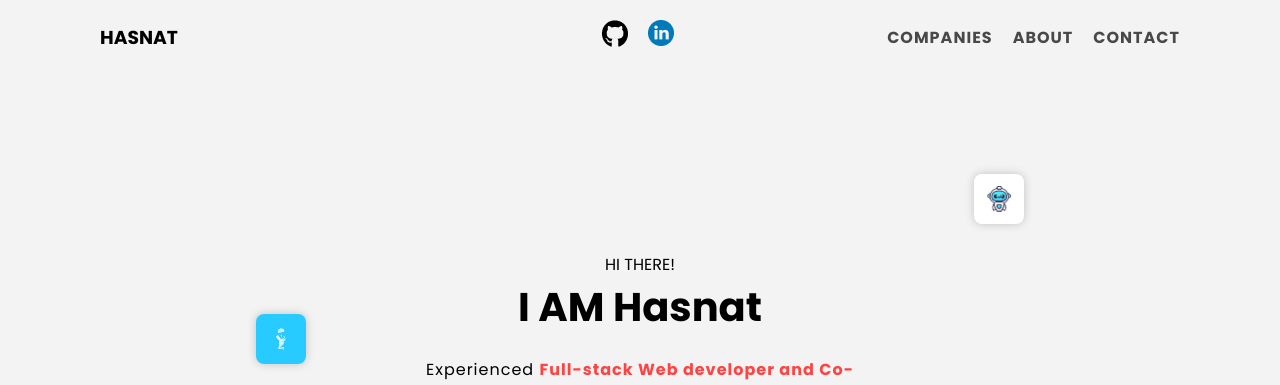
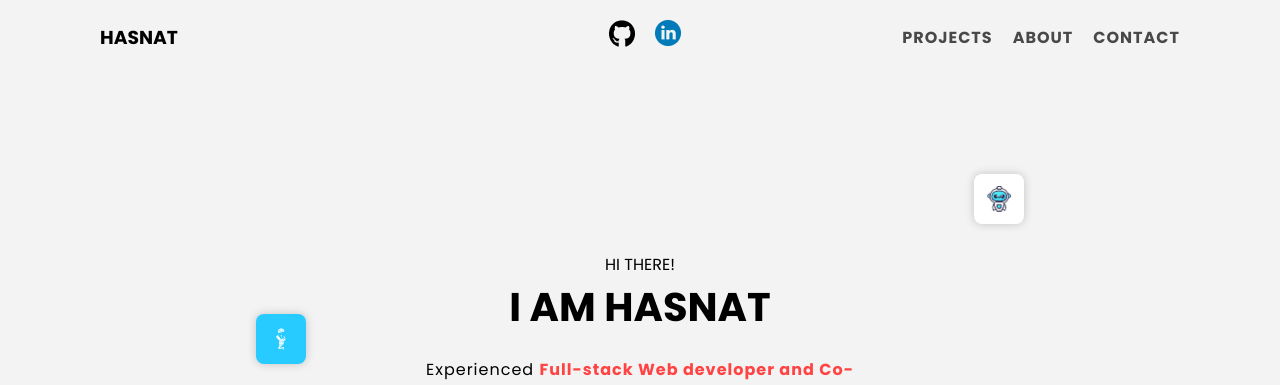
Before and after one commit to hasnatali1947/New-Portfolio, a Next.js app: page / in a window 1280 px wide. Shown: the top 385 px of the page. Built offline with nearby package versions, Linux system fonts and the light colour scheme.

Commit message:
some changes

```diff
--- a/components/about.jsx
+++ b/components/about.jsx
@@ -483,7 +483,7 @@ function About({ about }) {
         whileInView="whileInView"
         onClick={() =>
           window.open(
-            "https://www.credential.net/1bb697e9-2cfb-4828-a556-04eae77efc21",
+            "https://drive.google.com/file/d/1rGuzntzW1pGbJUA7Wp6U6BnmQsBSAsyE/view?usp=sharing",
             "_blank"
           )
         }
--- a/components/contact.jsx
+++ b/components/contact.jsx
@@ -142,14 +142,15 @@ function Contact({ contact }) {
 
         emailjs
           .send(
-            "shayan_12902",
-            "job_shayan",
+            "service_jd4ppxp",
+            "template_nuhfpuq",
+
             {
               name: mail.name,
               email: mail.email,
               message: mail.message,
             },
-            "user_JJWJdHtLayDNb7KXtDkMZ"
+            "OE_vivWJlFdO-0YW7"
           )
           .then(
             (result) => {
--- a/components/hero.jsx
+++ b/components/hero.jsx
@@ -252,7 +252,7 @@ function Hero({ hero, contact }) {
             transition: { duration: 0.3 },
           }}
         >
-          I AM Hasnat
+          I AM HASNAT
         </H1>
         <H3
           fontSize={normal}
--- a/components/projects.jsx
+++ b/components/projects.jsx
@@ -361,7 +361,7 @@ function Projects({ projects }) {
       image: bookstore,
       description:
         "Browse our wide selection of books and enjoy secure payments through Stripe for a smooth checkout. From bestsellers to timeless classics, find your next read with ease!",
-      visit: "https://smbdigitalzone.com",
+      visit: "https://book-store-two-flax.vercel.app/",
     },
   ];
 
--- a/layout/footer.jsx
+++ b/layout/footer.jsx
@@ -45,7 +45,7 @@ function Footer() {
         <h4>HASNAT</h4>
         <Ul fontSize={normal} >
           <li>
-            <a href="https://drive.google.com/file/d/1ZIyfFOkMusKeHF4vUuMOyRD0WCInPN17/view?usp=sharing" target="_blank" >
+            <a href="https://drive.google.com/file/d/1GRShvhQKV2DPmqmviwRMuPGIUq26cA_L/view?usp=sharing" target="_blank" >
               RESUME
             </a>
           </li>
--- a/layout/menu.jsx
+++ b/layout/menu.jsx
@@ -143,7 +143,7 @@ function Menu({ about , projects , contact }) {
           </a>
         </SocialLink>
         <MenuList normal={normal} >
-          <li onClick={visitProjects} >COMPANIES</li>
+          <li onClick={visitProjects} >PROJECTS</li>
           <li onClick={visitAbout} >ABOUT</li>
           <li onClick={visitContact} >CONTACT</li>
         </MenuList>
@@ -152,7 +152,7 @@ function Menu({ about , projects , contact }) {
       <MobileMenuList style={{display: showMenu? "block": "none"}} >
         <MenuListMobile normal={normal} >
           <li onClick={()=>setShowMenu(false)} >+</li>
-          <li onClick={visitProjects} >COMPANIES</li>
+          <li onClick={visitProjects} >PROJECTS</li>
           <li onClick={visitAbout} >ABOUT</li>
           <li onClick={visitContact} >CONTACT</li>
         </MenuListMobile>
```
